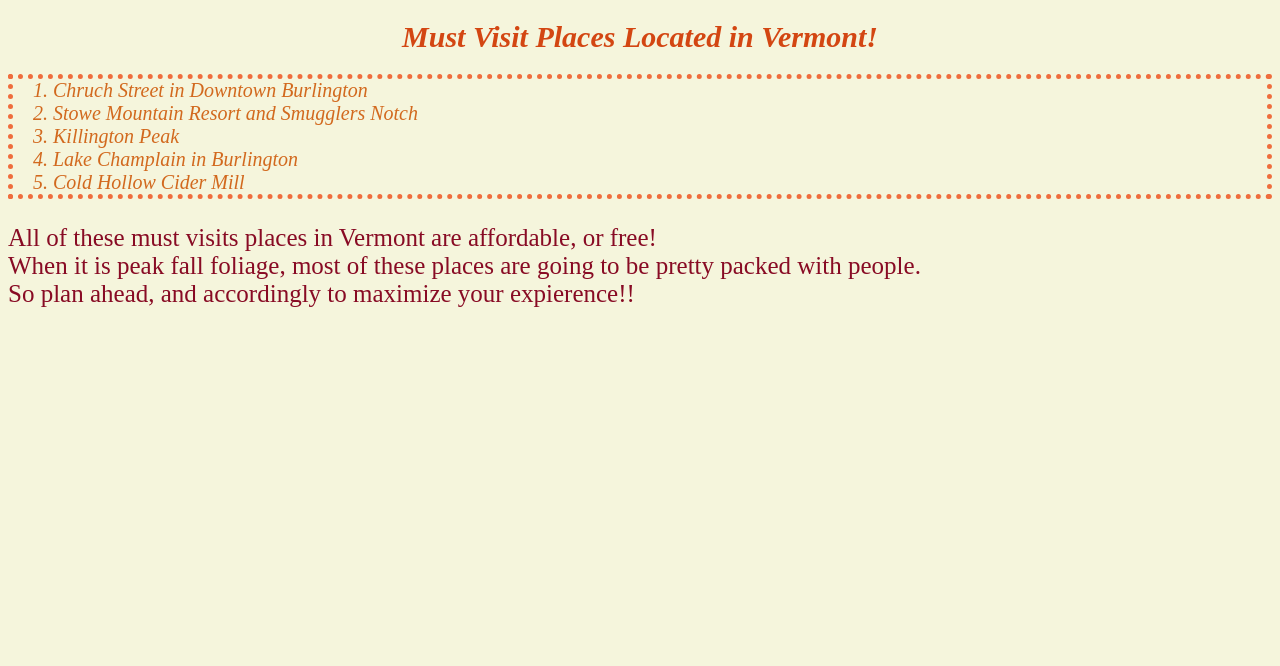
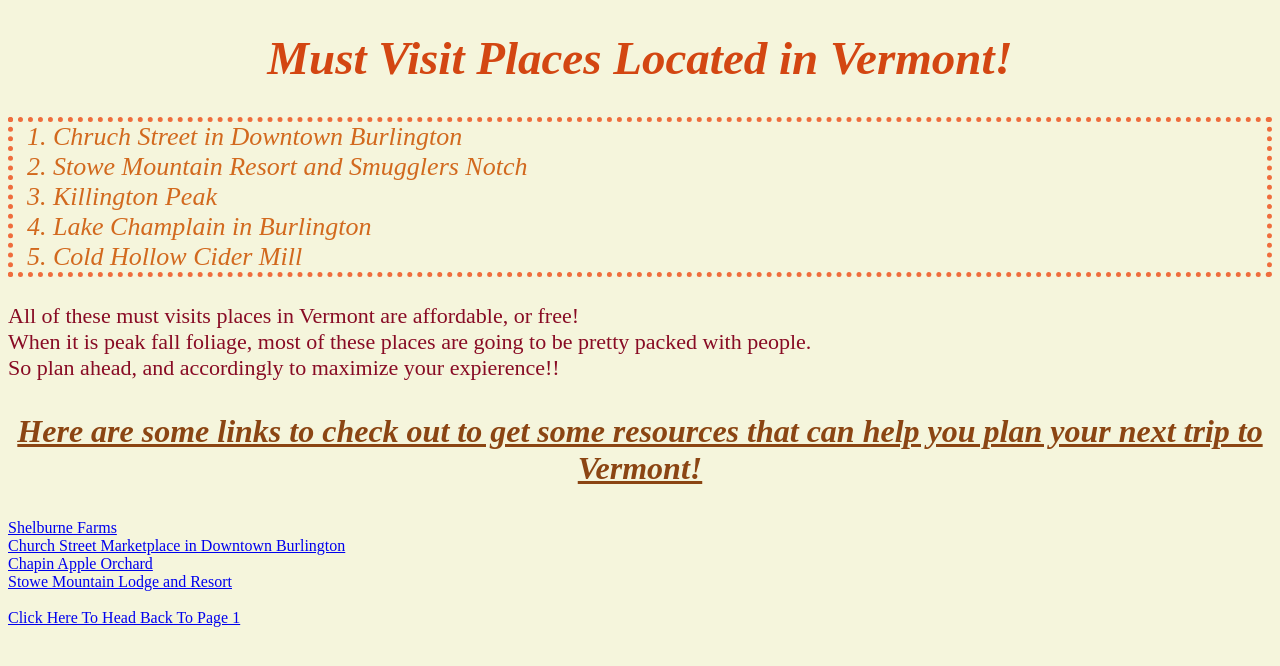
Before and after one commit to audriecoffin-dart230/TravelWebsiteVermot, a plain HTML site: page Placestogo.html in a window 1280 px wide. Drawn offline with Linux system fonts and the light colour scheme.

Commit message:
Add files via upload

```diff
--- a/Placestogo.html
+++ b/Placestogo.html
@@ -8,7 +8,7 @@
         <style>
             h1   {
                 font-style: italic;
-                font-size: 30px;
+                font-size: 47px;
                 color: #d34612;
                 text-align: center;
                 text-decoration:underline;
@@ -18,16 +18,22 @@
                 background-color: beige;
             }
             ol {
-                font-size: 20px;
+                font-size: 26px;
                 color: chocolate;
                 font-style: oblique;
                 border: 5px dotted #ef6d3d;
-
             }
             p{
                 color: #880b24;
                 font-style: unset;
-                font-size: 25px;
+                font-size: 22px;
+                }
+            h3{
+                color: #8b4513;
+                font-style: oblique;
+                text-decoration: underline;
+                text-align: center;
+                font-size: 32px
             }
     </style>
 
@@ -41,8 +47,13 @@
           <li>Cold Hollow Cider Mill</li>
         </ol>
         <p>All of these must visits places in Vermont are affordable, or free!<br>When it is peak fall foliage, most of these places are going to be pretty packed with people.<br>So plan ahead, and accordingly to maximize your expierence!!</p>
+      <h3>Here are some links to check out to get some resources that can help you plan your next trip to Vermont!</h3>
 
-    <a href="index.html"> <Click Here To Head Back To Page 1</a>
+    <a href="http://shelburnefarms.org">Shelburne Farms</a>
+    <br><a href="https://churchstmarketplace.com/">Church Street Marketplace in Downtown Burlington</a>
+    <br><a href="https://chapinorchard.com">Chapin Apple Orchard</a>
+    <br><a href="https://www.stowe.com/">Stowe Mountain Lodge and Resort</a>
+    <br><br><a href="index.html">Click Here To Head Back To Page 1</a>
 
         </body>
 </html>
```
